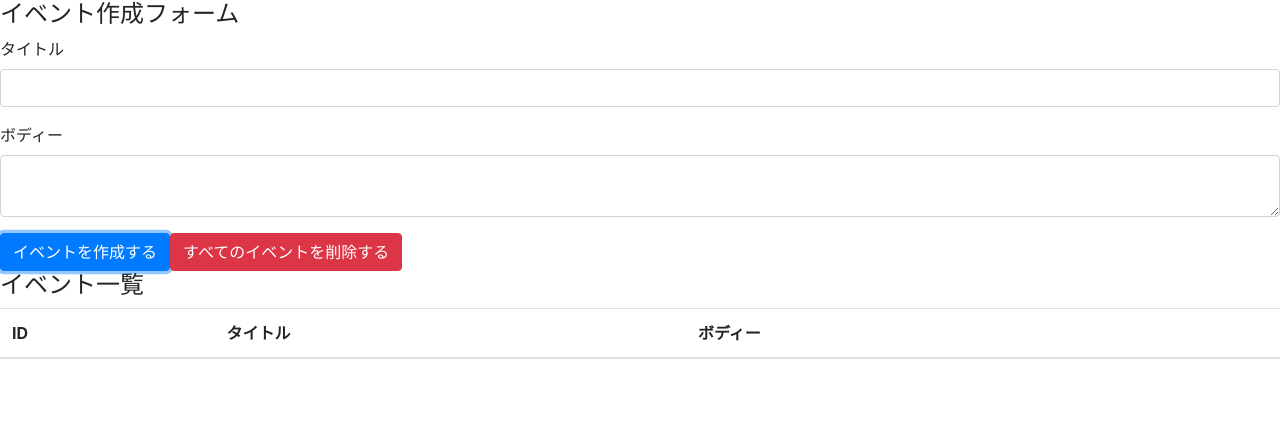
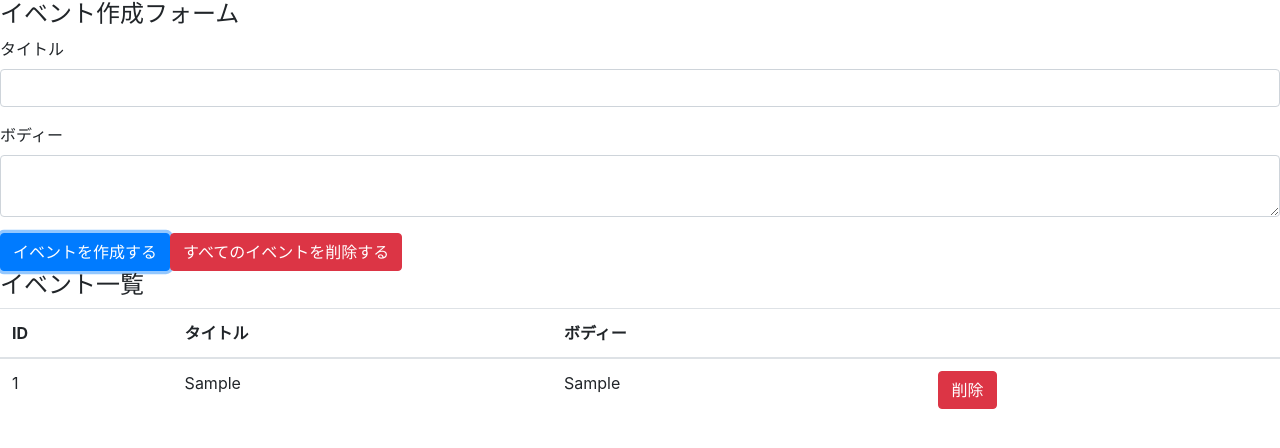
Before and after one commit to sattosan/react-hooks-sample, a React (Create React App) app: page / in a window 1280 px wide. Both pictures are taken after typing "Sample", "Sample" into the empty fields and a click on the button "イベントを作成する". Shown: the top 448 px of the page. Built offline with nearby package versions, Linux system fonts and the light colour scheme.

Commit message:
display events, refactor and implement remove evnet button

```diff
--- a/src/components/App.js
+++ b/src/components/App.js
@@ -2,6 +2,7 @@
 
 import "bootstrap/dist/css/bootstrap.min.css";
 
+import Event from "./Event";
 import reducer from "../reducers";
 
 const App = () => {
@@ -18,6 +19,13 @@
     });
     setTitle("");
     setBody("");
+  };
+
+  const deleteAllEvent = e => {
+    e.preventDefault();
+    dispatch({
+      type: "DELETE_ALL_EVENTS"
+    });
   };
 
   return (
@@ -46,7 +54,9 @@
         <button className="btn btn-primary" onClick={addEvent}>
           イベントを作成する
         </button>
-        <button className="btn btn-danger">すべてのイベントを削除する</button>
+        <button className="btn btn-danger" onClick={deleteAllEvent}>
+          すべてのイベントを削除する
+        </button>
       </form>
 
       <h4>イベント一覧</h4>
@@ -59,7 +69,11 @@
             <th></th>
           </tr>
         </thead>
-        <tbody></tbody>
+        <tbody>
+          {state.map((event, index) => (
+            <Event key={index} event={event} dispatch={dispatch} />
+          ))}
+        </tbody>
       </table>
     </div>
   );
--- /dev/null
+++ b/src/components/Event.js
@@ -0,0 +1,29 @@
+import React from "react";
+
+const Event = ({ event, dispatch }) => {
+  const id = event.id;
+  const handleClickDeleteButton = () => {
+    dispatch({
+      type: "DELETE_EVENT",
+      id
+    });
+  };
+  return (
+    <tr>
+      <td>{id}</td>
+      <td>{event.title}</td>
+      <td>{event.body}</td>
+      <td>
+        <button
+          type="button"
+          className="btn btn-danger"
+          onClick={handleClickDeleteButton}
+        >
+          削除
+        </button>
+      </td>
+    </tr>
+  );
+};
+
+export default Event;
--- a/src/reducers/index.js
+++ b/src/reducers/index.js
@@ -24,7 +24,7 @@
       const id = length === 0 ? 1 : state[length - 1].id + 1;
       return [...state, { id: id, ...event }];
     case "DELETE_EVENT":
-      return state;
+      return state.filter(event => event.id !== action.id);
     case "DELETE_ALL_EVENTS":
       return [];
     default:
```
